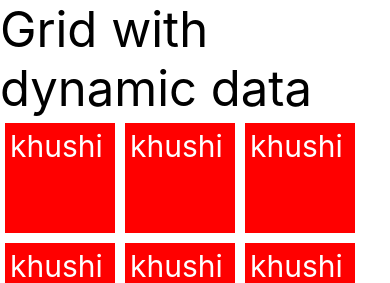
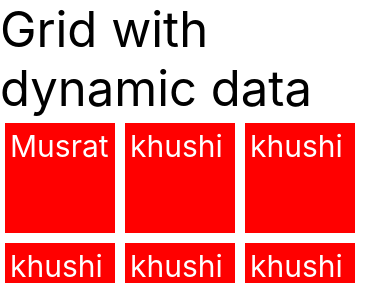
Before and after one commit to khushi4452/Flex-Property, a React Native app: screen / in a window 390 px wide. Shown: the top 283 px of the page. Built offline with nearby package versions, Linux system fonts and the light colour scheme.

Commit message:
Update App.js

```diff
--- a/App.js
+++ b/App.js
@@ -6,7 +6,7 @@ export default function App() {
     <View>
     <Text style={{ fontSize: 49 }}>Grid with dynamic data</Text>
     <View style={{ flex: 1, flexDirection: 'row', flexWrap: 'wrap' }}>
-        <Text style={styles.item}>khushi</Text>
+        <Text style={styles.item}>Musrat</Text>
         <Text style={styles.item}>khushi</Text>
         <Text style={styles.item}>khushi</Text>
         <Text style={styles.item}>khushi</Text>
```
